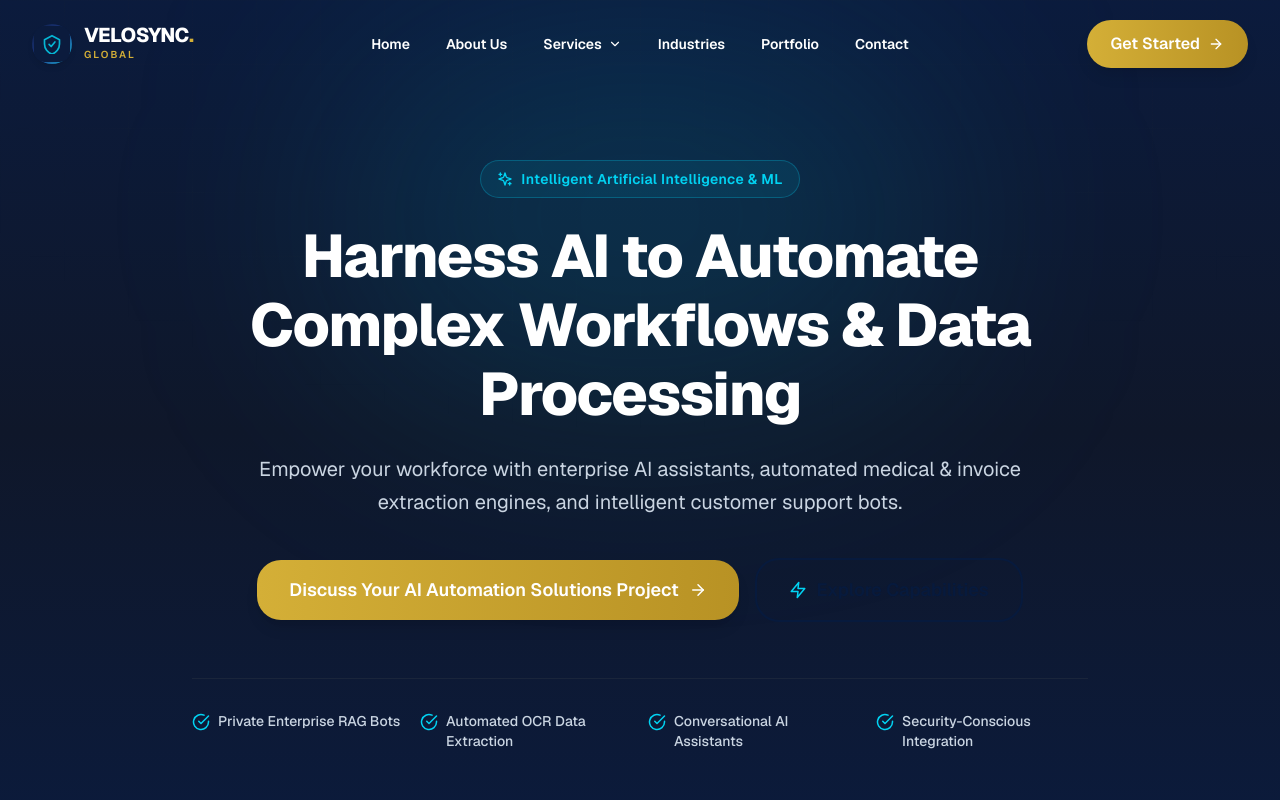
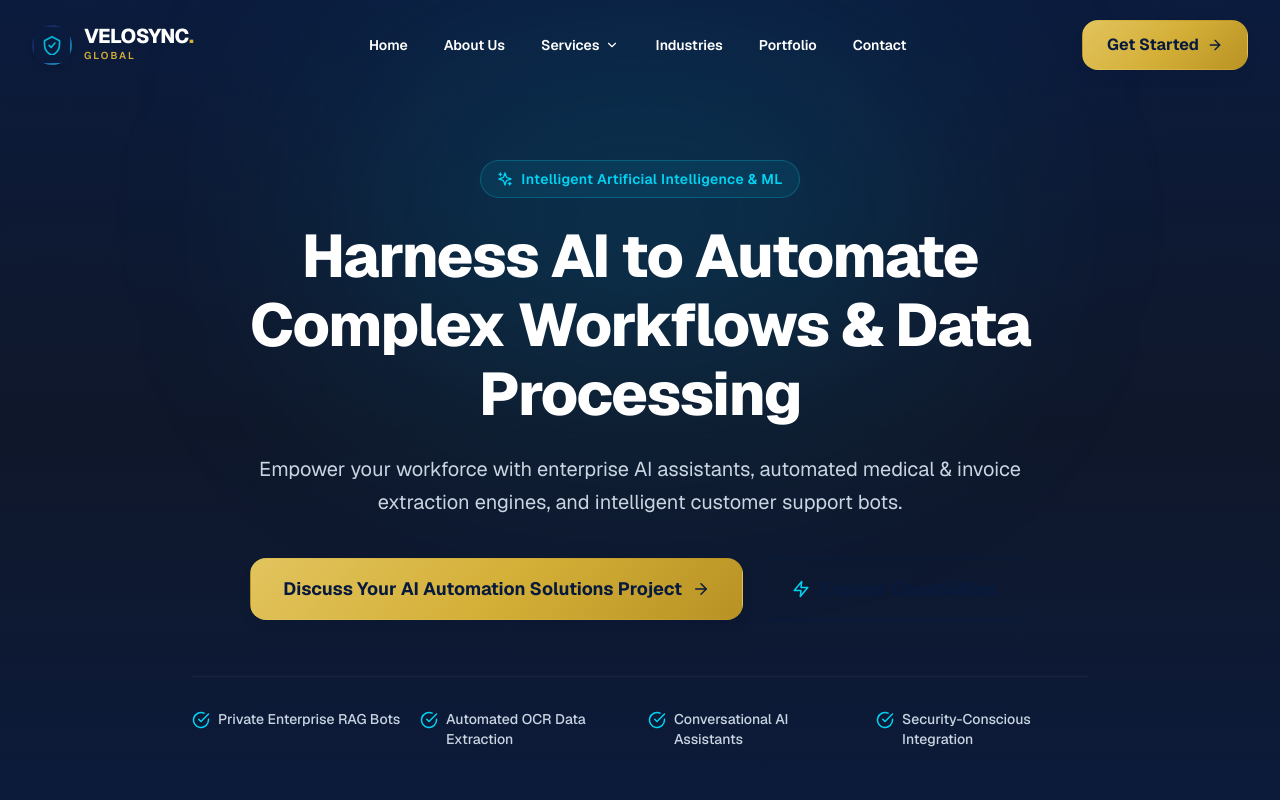
Before and after one commit to mayank-207/ValoSync-Global, a Next.js app: page /services/ai-automation in a window 1280 px wide. Shown: the top 800 px of the page. Built offline with nearby package versions, Linux system fonts and the light colour scheme.

Commit message:
refactor: consume semantic button variants

```diff
--- a/components/ui/Button.tsx
+++ b/components/ui/Button.tsx
@@ -44,14 +44,10 @@ const sizeClasses: Record<ButtonSize, string> = {
 };
 
 const variantClasses: Record<ButtonVariant, string> = {
-  primary:
-    "bg-gradient-to-r from-accent to-accent-hover text-text-light shadow-lg hover:shadow-xl hover:-translate-y-0.5 focus:ring-accent/40",
-  secondary:
-    "bg-primary text-text-light hover:bg-primary-light focus:ring-primary/40",
-  outline:
-    "border-2 border-primary text-primary hover:bg-primary hover:text-text-light focus:ring-primary/40 bg-transparent",
-  ghost:
-    "text-primary hover:bg-primary/5 focus:ring-primary/20 bg-transparent",
+  primary: "button-primary",
+  secondary: "button-secondary",
+  outline: "button-outline",
+  ghost: "button-ghost",
 };
 
 export default function Button(props: ButtonProps) {
@@ -69,11 +65,7 @@ export default function Button(props: ButtonProps) {
   } = props;
 
   const baseClasses = `
-    inline-flex items-center justify-center font-semibold rounded-xl
-    transition-all duration-300 ease-out
-    focus:outline-none focus:ring-4 focus:ring-offset-2
-    active:scale-[0.98]
-    disabled:opacity-50 disabled:cursor-not-allowed disabled:transform-none disabled:shadow-none
+    button
     ${sizeClasses[size]}
     ${variantClasses[variant]}
     ${fullWidth ? "w-full" : ""}
```
